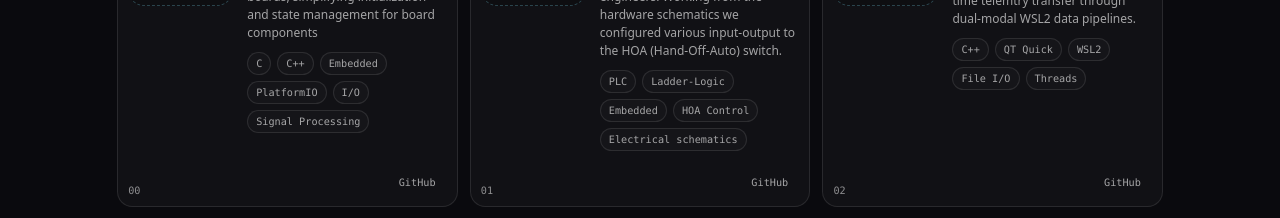
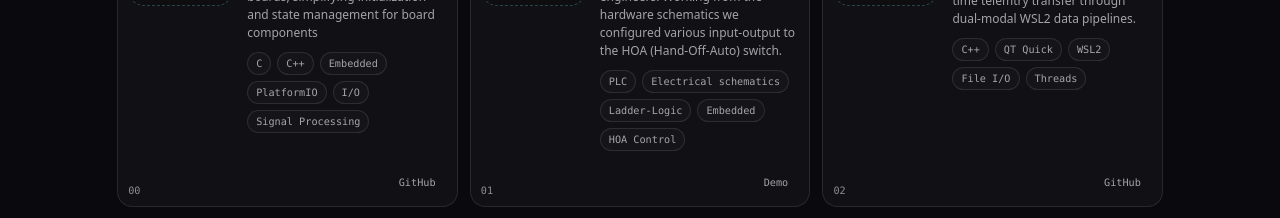
Before and after one commit to adamkimmins/portfolio, a Next.js app: page / in a window 1280 px wide. Shown: the part 310-528 px from the top of the page. Built offline with nearby package versions, Linux system fonts and the light colour scheme.

Commit message:
Update project tags and ascii for PLC demo

```diff
--- a/data/projects.ts
+++ b/data/projects.ts
@@ -31,13 +31,13 @@ Heltec V4 Board
     id: "plc-emb",
     title: "IEEE PLC Control Demo",
     description: "Built an executable program for a PLC demonstration at an IEEE meeting featuring RoviSys engineers. Working from the hardware schematics we configured various input-output to the HOA (Hand-Off-Auto) switch.",
-    tags: ["PLC", "Ladder-Logic", "Embedded", "HOA Control", "Electrical schematics"],
-    primary: { label: "GitHub", href: "#" },
+    tags: ["PLC", "Electrical schematics", "Ladder-Logic", "Embedded", "HOA Control",],
+    primary: { label: "Demo", href: "#" },
     lang: ["Ladder Logic"],
     ascii: `  Operator
    │     ▲
    ▼     |
-  HOA  System
+ HOA  System
    │     ▲
    ▼     │
      PLC
```
